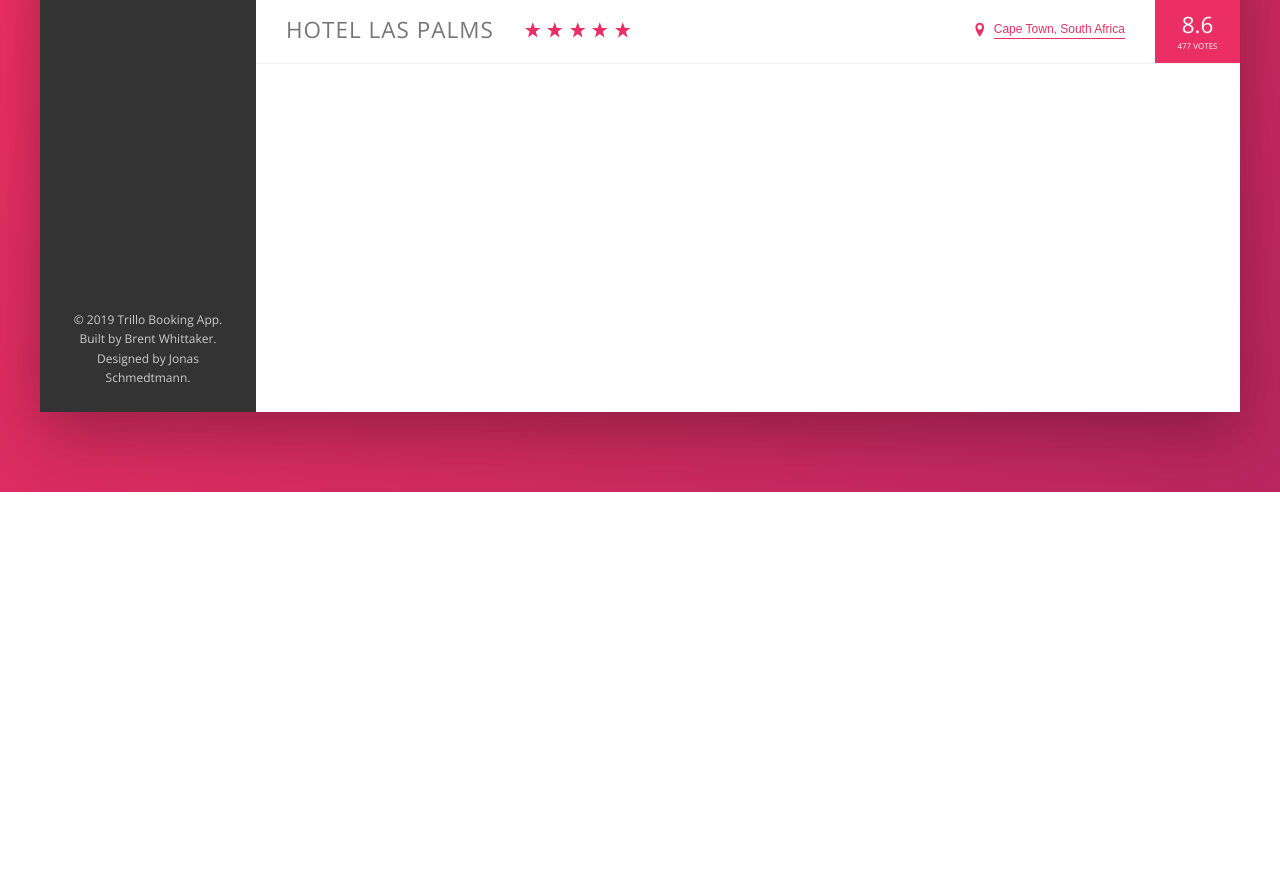
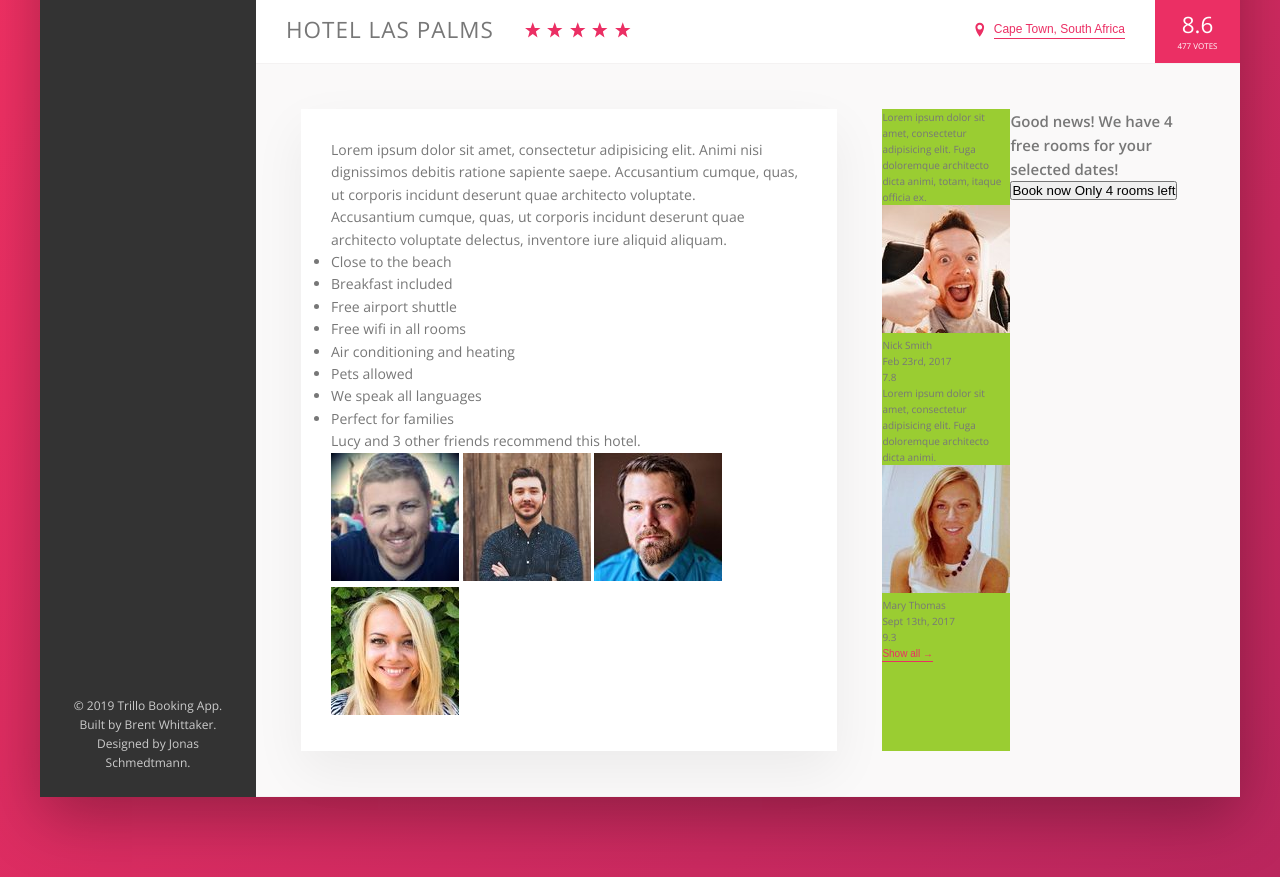
Before and after one commit to brentwhittaker/flexbox-sass-trillo, a website built with Parcel: page src/index.html in a window 1280 px wide. Shown: the part 538-1415 px from the top of the page. Before the commit the page ends 1030 px from the top, so only its background shows below. Built offline with nearby package versions, Linux system fonts and the light colour scheme.

Commit message:
Added main section markup

```diff
--- a/src/index.html
+++ b/src/index.html
@@ -152,6 +152,110 @@
               <div class="overview__rating-count">477 votes</div>
             </div>
           </div>
+
+          <div class="detail">
+            <div class="description">
+              <p class="paragraph">
+                Lorem ipsum dolor sit amet, consectetur adipisicing elit. Animi
+                nisi dignissimos debitis ratione sapiente saepe. Accusantium
+                cumque, quas, ut corporis incidunt deserunt quae architecto
+                voluptate.
+              </p>
+              <p class="paragraph">
+                Accusantium cumque, quas, ut corporis incidunt deserunt quae
+                architecto voluptate delectus, inventore iure aliquid aliquam.
+              </p>
+              <ul class="list">
+                <li class="list__item">Close to the beach</li>
+                <li class="list__item">Breakfast included</li>
+                <li class="list__item">Free airport shuttle</li>
+                <li class="list__item">Free wifi in all rooms</li>
+                <li class="list__item">Air conditioning and heating</li>
+                <li class="list__item">Pets allowed</li>
+                <li class="list__item">We speak all languages</li>
+                <li class="list__item">Perfect for families</li>
+              </ul>
+              <div class="recommend">
+                <p class="recommend__count">
+                  Lucy and 3 other friends recommend this hotel.
+                </p>
+                <div class="recommend__friends">
+                  <img
+                    src="img/user-3.jpg"
+                    alt="Friend 1"
+                    class="recommend__photo"
+                  />
+                  <img
+                    src="img/user-4.jpg"
+                    alt="Friend 2"
+                    class="recommend__photo"
+                  />
+                  <img
+                    src="img/user-5.jpg"
+                    alt="Friend 3"
+                    class="recommend__photo"
+                  />
+                  <img
+                    src="img/user-6.jpg"
+                    alt="Friend 4"
+                    class="recommend__photo"
+                  />
+                </div>
+              </div>
+            </div>
+
+            <div class="user-reviews">
+              <figure class="review">
+                <blockquote class="review__text">
+                  Lorem ipsum dolor sit amet, consectetur adipisicing elit. Fuga
+                  doloremque architecto dicta animi, totam, itaque officia ex.
+                </blockquote>
+                <figcaption class="review__user">
+                  <img
+                    src="img/user-1.jpg"
+                    alt="User 1"
+                    class="review__photo"
+                  />
+                  <div class="review__user-box">
+                    <p class="review__user-name">Nick Smith</p>
+                    <p class="review__user-date">Feb 23rd, 2017</p>
+                  </div>
+                  <div class="review__rating">7.8</div>
+                </figcaption>
+              </figure>
+
+              <figure class="review">
+                <blockquote class="review__text">
+                  Lorem ipsum dolor sit amet, consectetur adipisicing elit. Fuga
+                  doloremque architecto dicta animi.
+                </blockquote>
+                <figcaption class="review__user">
+                  <img
+                    src="img/user-2.jpg"
+                    alt="User 1"
+                    class="review__photo"
+                  />
+                  <div class="review__user-box">
+                    <p class="review__user-name">Mary Thomas</p>
+                    <p class="review__user-date">Sept 13th, 2017</p>
+                  </div>
+                  <div class="review__rating">9.3</div>
+                </figcaption>
+              </figure>
+
+              <button class="btn-inline">Show all <span>&rarr;</span></button>
+            </div>
+
+            <div class="cta">
+              <h2 class="cta__book-now">
+                Good news! We have 4 free rooms for your selected dates!
+              </h2>
+              <button class="btn">
+                <span class="btn__visible">Book now</span>
+                <span class="btn__invisible">Only 4 rooms left</span>
+              </button>
+            </div>
+          </div>
         </main>
       </div>
     </div>
--- a/src/sass/_base.scss
+++ b/src/sass/_base.scss
@@ -31,6 +31,9 @@ Grey dark 3: #999
   --color-grey-dark-3: #999;
 
   --shadow-dark: 0 2rem 6rem rgba(0, 0, 0, 0.3);
+  --shadow-light: 0 2rem 5rem rgba(0, 0, 0, 0.06);
+
+  --line: 1px solid var(--color-grey-light-2);
 }
 
 * {
--- a/src/sass/_component.scss
+++ b/src/sass/_component.scss
@@ -199,7 +199,7 @@
 .overview {
   display: flex;
   align-items: center;
-  border-bottom: 1px solid var(--color-grey-light-2);
+  border-bottom: var(--line);
 
   &__heading {
     font-size: 2.25rem;
--- a/src/sass/_layout.scss
+++ b/src/sass/_layout.scss
@@ -11,7 +11,7 @@
   font-size: 1.4rem;
   height: 7rem;
   background-color: #fff;
-  border-bottom: 1px solid var(--color-grey-light-2);
+  border-bottom: var(--line);
   display: flex;
   justify-content: space-between;
   align-items: center;
@@ -31,6 +31,26 @@
 
 .hotel-view {
   background-color: #fff;
-  height: 80rem;
   flex: 1;
 }
+
+.detail {
+  display: flex;
+  padding: 4.5rem;
+  background-color: var(--color-grey-light-1);
+  border-bottom: var(--line);
+}
+
+.description {
+  font-size: 1.4rem;
+  background-color: #fff;
+  box-shadow: var(--shadow-light);
+  padding: 3rem;
+  flex: 0 0 60%;
+  margin-right: 4.5rem;
+}
+
+.user-reviews {
+  background-color: yellowgreen;
+  flex: 1;
+}
```
Also changed, not shown: src/css/style.css.
